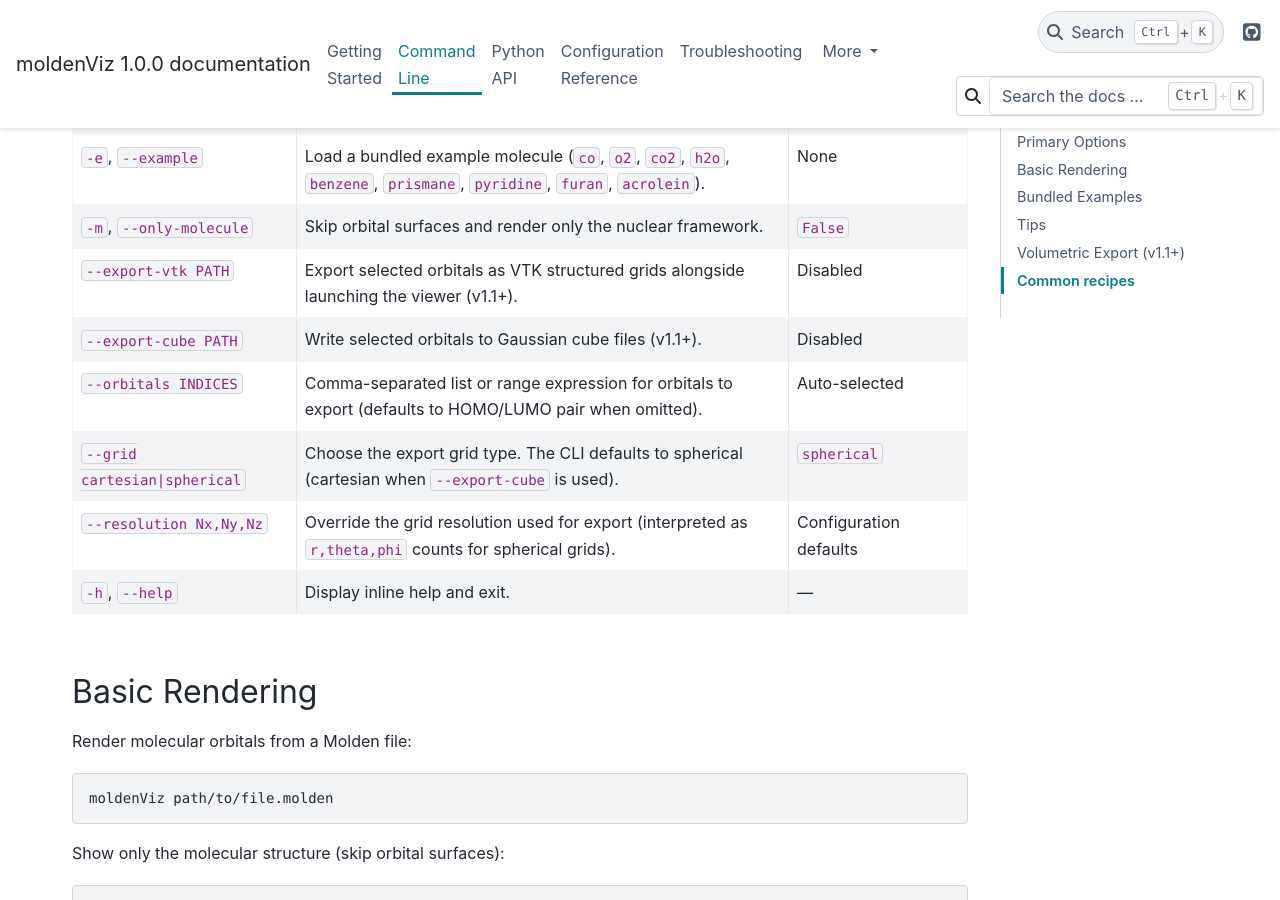
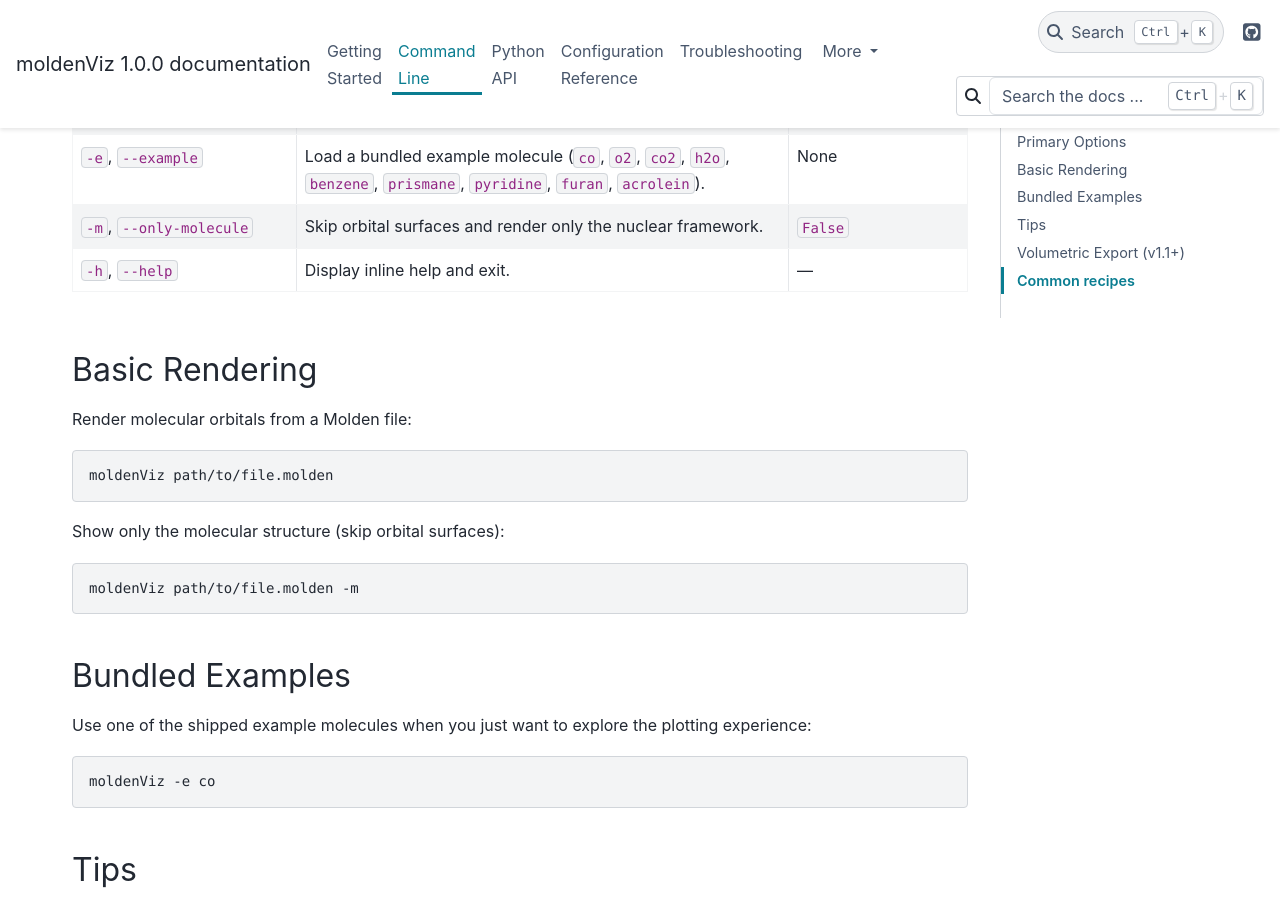
Before and after one commit to Faria22/moldenViz, a Sphinx documentation site: the page built from docs/source/cli-guide.rst, in a window 1280 px wide and 900 px high, scrolled down 430 px. Built offline with Sphinx 7.4.7 and the PyData theme 0.15.4, drawn with Linux system fonts in a browser that asks for light colours.

Commit message:
Update docs/source/cli-guide.rst

```diff
--- a/docs/source/cli-guide.rst
+++ b/docs/source/cli-guide.rst
@@ -22,21 +22,6 @@
    * - ``-m``, ``--only-molecule``
      - Skip orbital surfaces and render only the nuclear framework.
      - ``False``
-   * - ``--export-vtk PATH``
-     - Export selected orbitals as VTK structured grids alongside launching the viewer (v1.1+).
-     - Disabled
-   * - ``--export-cube PATH``
-     - Write selected orbitals to Gaussian cube files (v1.1+).
-     - Disabled
-   * - ``--orbitals INDICES``
-     - Comma-separated list or range expression for orbitals to export (defaults to HOMO/LUMO pair when omitted).
-     - Auto-selected
-   * - ``--grid cartesian|spherical``
-     - Choose the export grid type. The CLI defaults to spherical (cartesian when ``--export-cube`` is used).
-     - ``spherical``
-   * - ``--resolution Nx,Ny,Nz``
-     - Override the grid resolution used for export (interpreted as ``r,theta,phi`` counts for spherical grids).
-     - Configuration defaults
    * - ``-h``, ``--help``
      - Display inline help and exit.
      - ---
```
